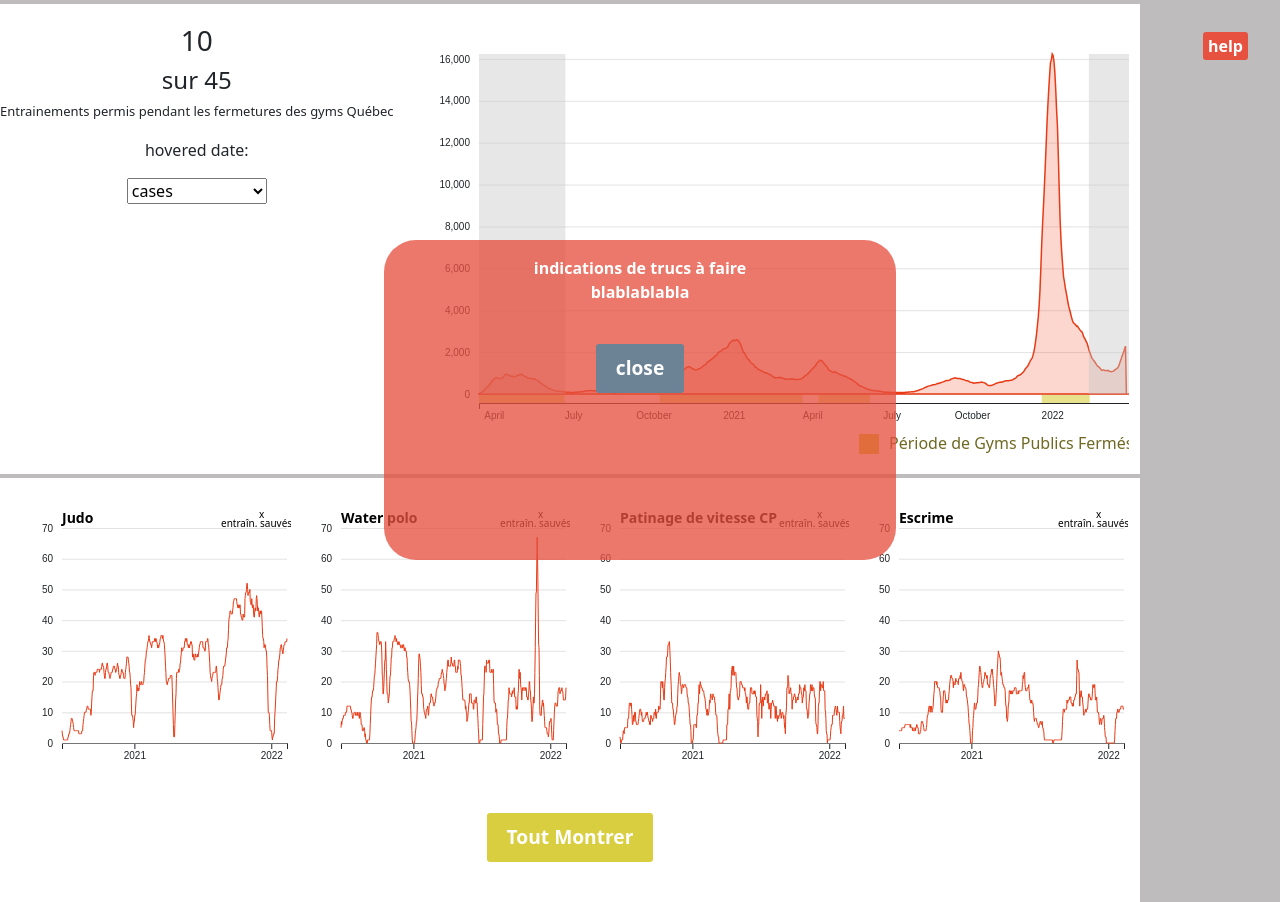
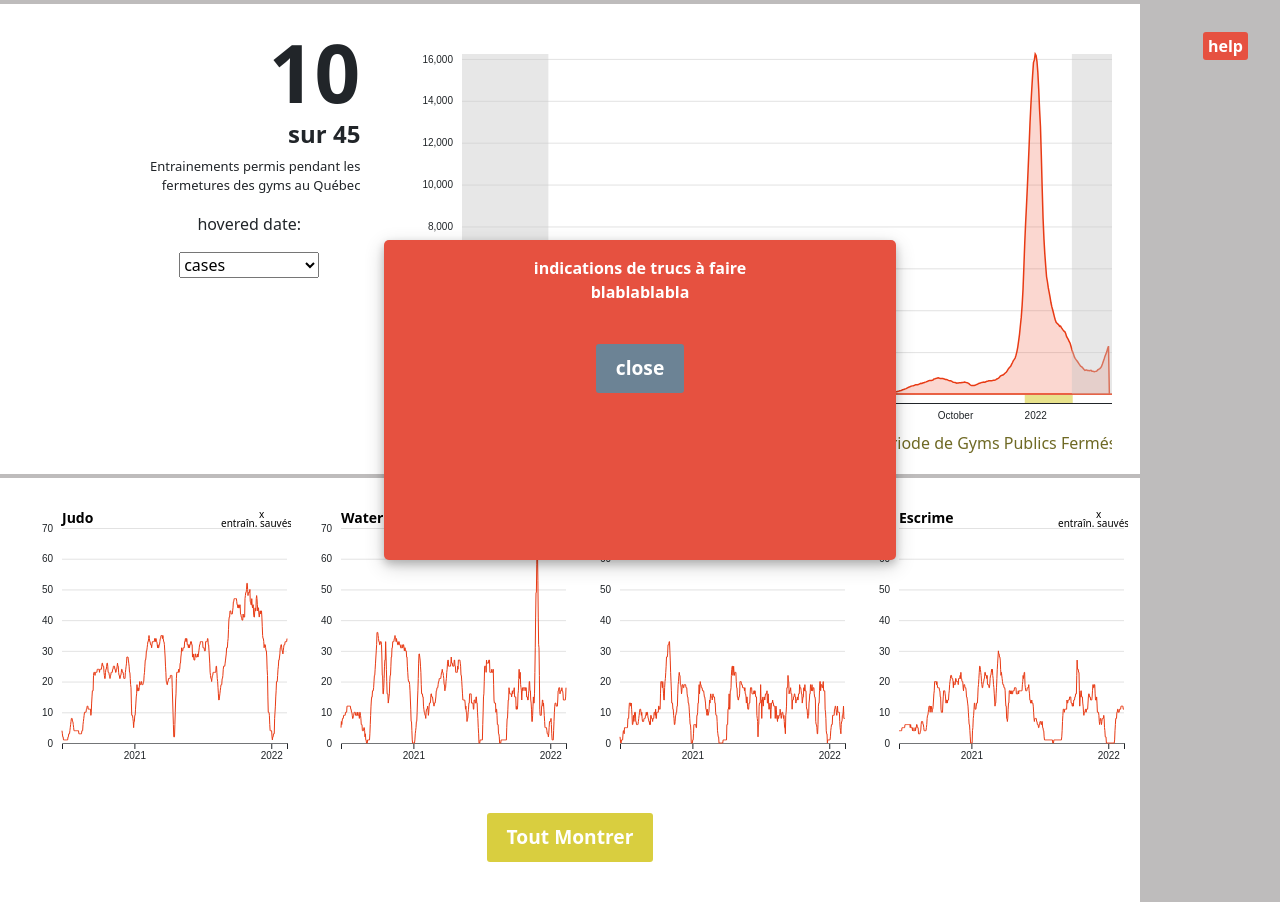
Before and after one commit to gaudasyl/INF8808_Covid-INS_H2022, a website built with Parcel: page projet/src/index.html in a window 1280 px wide. Both pictures are taken after a click on the button "help". Built offline with nearby package versions, Linux system fonts and the light colour scheme; files whose address does not match are found by name.

Commit message:
added shadow on buttons and fonts

```diff
--- a/projet/src/assets/style.css
+++ b/projet/src/assets/style.css
@@ -65,11 +65,13 @@ main {
     color: white;
     font-size: larger;
     font-weight: bold;
+
 }
 
 .button:hover {
     background-color: #8e8729;
     color: white;
+    box-shadow: 0 4px 8px 0 rgba(0, 0, 0, 0.2), 0 6px 20px 0 rgba(0, 0, 0, 0.19);
 }
 
 #help-button {
@@ -99,12 +101,13 @@ main {
     left: 30%;
     top: 30%;
     border-width: 1px;
-    border-radius: 2em;
+    border-radius: 5px;
     padding: 1em;
-    background-color: #e65140c5;
+    background-color: #e65140;
     color: white;
     font-weight: bold;
     visibility: hidden;
+    box-shadow: 0 4px 8px 0 rgba(0, 0, 0, 0.2), 0 6px 20px 0 rgba(0, 0, 0, 0.19);
 }
 
 #help-pop-up .visible {
@@ -119,3 +122,29 @@ main {
 #close-button:hover {
     background-color: rgb(86, 105, 123);
 }
+
+#total-training-count {
+    font-weight: bold;
+    text-align: right;
+}
+
+#training-count {
+    font-size: 80px;
+    font-weight: bold;
+    text-align: right;
+    margin-bottom: 0px;
+}
+
+#count-title {
+    text-align: right;
+    padding-left: 150px;
+}
+
+#count-svg {
+    margin-left: auto;
+    margin-right: 0;
+}
+
+.global-sm {
+    padding-left: 150px;
+}
--- a/projet/src/index.html
+++ b/projet/src/index.html
@@ -17,7 +17,7 @@
   <main>
     <div id="main-container" class="container">
       <button id="help-button" class="button"> help </button>
-      <span id="help-pop-up" > indications de trucs à faire
+      <span id="help-pop-up"> indications de trucs à faire
         <br>
         blablablabla
         <br>
@@ -30,7 +30,7 @@
               <h3 id="training-count"></h3>
               <h4 id="total-training-count"></h4>
               <p id="count-title">
-                Entrainements permis pendant les fermetures des gyms Québec
+                Entrainements permis pendant les <br> fermetures des gyms au Québec
               </p>
             </div>
           </div>
--- a/projet/src/scripts/mainCounter.js
+++ b/projet/src/scripts/mainCounter.js
@@ -44,9 +44,14 @@ export function Update(dateRange) {
     total += value.total
     saved += value.saved
     d3.select(`#${key.replace(/ /g, '')}-counter`).text('')
-    d3.select(`#${key.replace(/ /g, '')}-counter`).text(value.saved)
+    d3.select(`#${key.replace(/ /g, '')}-counter`).text(numberWithSpaces(value.saved))
   }
 
-  d3.select('#training-count').datum(data).text(saved)
-  d3.select('#total-training-count').datum(data).text(`sur ${total}`)
+  d3.select('#training-count').datum(data).text(numberWithSpaces(saved))
+  d3.select('#total-training-count').datum(data).text(`sur ${numberWithSpaces(total)}`)
 }
+
+function numberWithSpaces(x) {
+  // https://stackoverflow.com/questions/16637051/adding-space-between-numbers
+  return x.toString().replace(/\B(?=(\d{3})+(?!\d))/g, " ");
+}
```
